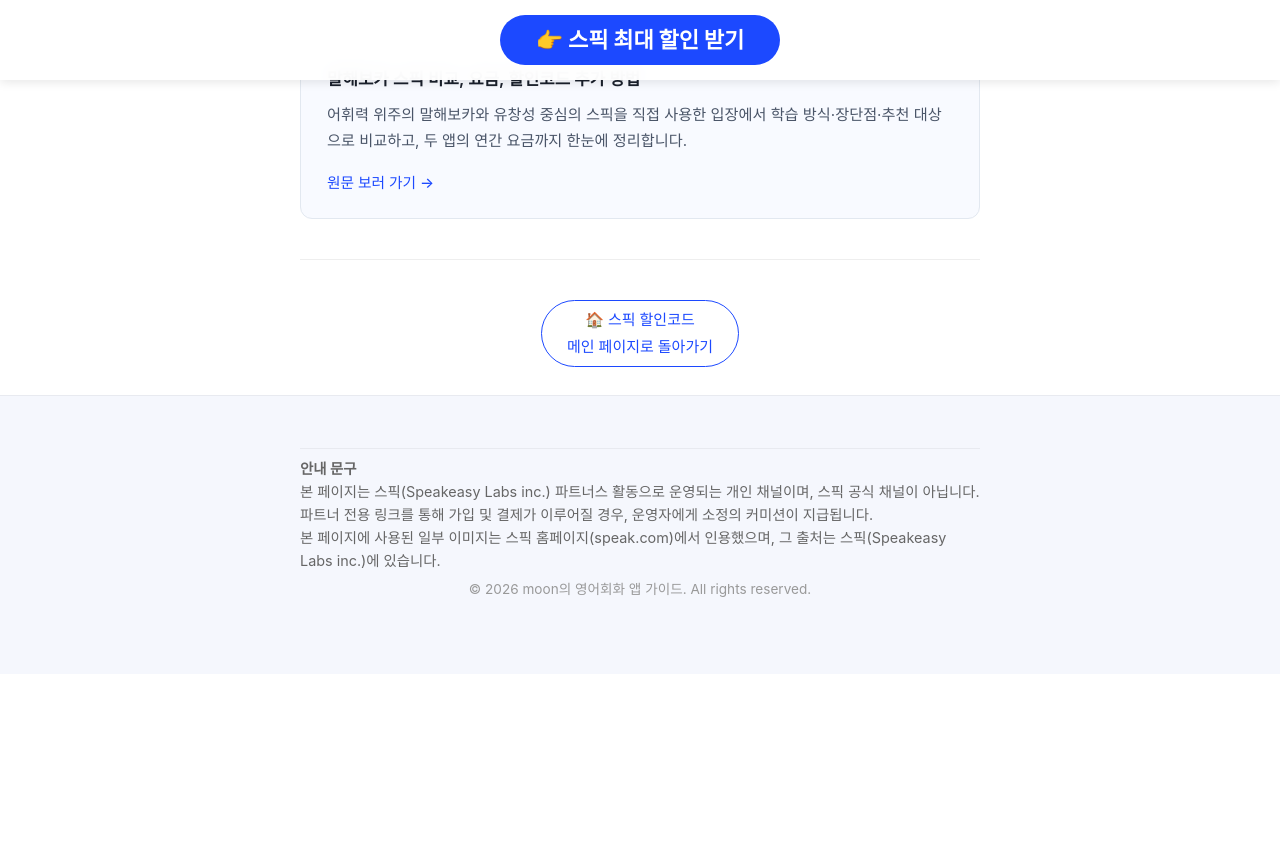
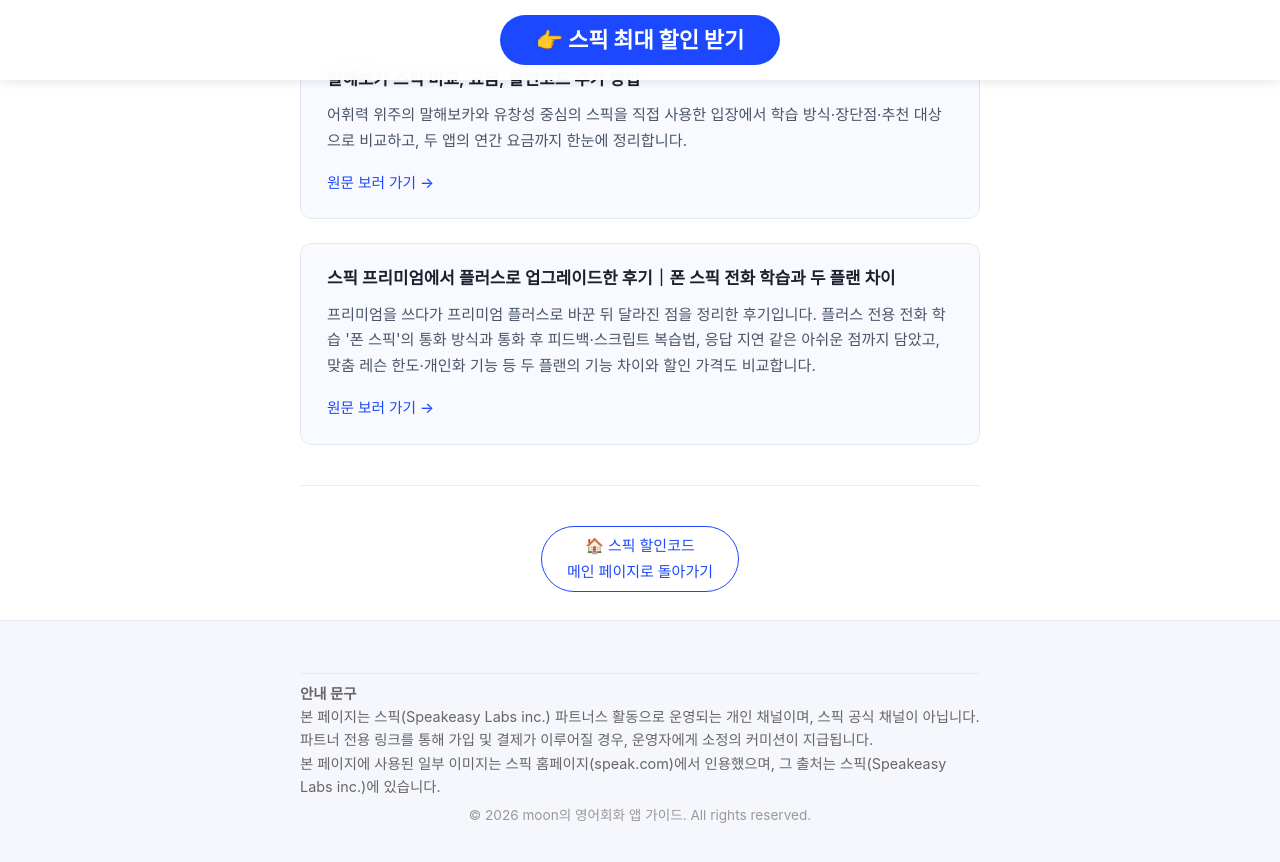
Before and after one commit to kjsjdw/speak_event_page, a Jekyll site: the page built from reviews.md, in a window 1280 px wide and 900 px high, scrolled down 2727 px. Shown: the top 862 px of the window. Built offline with Jekyll 4.4.1, drawn with Linux system fonts in a browser that asks for light colours; some web fonts are replaced; before the commit the page ends 3401 px from its top, so only the background shows below that.

Commit message:
Add 프리미엄→플러스 업그레이드·폰 스픽 후기 card at bottom of reviews page
- reviews.md 맨 하단에 blog.naver.com/richungcy/224410558600 카드 추가
- sitemap.xml reviews lastmod → 2026-09-13

Co-Authored-By: Claude Opus 5 <noreply@anthropic.com>

```diff
--- a/reviews.md
+++ b/reviews.md
@@ -163,6 +163,20 @@ image: /content/images/reviews.jpg
   </a>
 </div>
 
+<div style="margin: 24px 0; padding: 22px 26px; background-color: #f8faff; border: 1px solid #e2e8f0; border-radius: 12px;">
+  <h3 style="margin: 0 0 10px 0; font-size: 1.05rem; line-height: 1.5;">
+    <a href="https://blog.naver.com/richungcy/224410558600" target="_blank" rel="noopener" style="color: #1a202c; text-decoration: none;">
+      스픽 프리미엄에서 플러스로 업그레이드한 후기｜폰 스픽 전화 학습과 두 플랜 차이
+    </a>
+  </h3>
+  <p style="color: #4a5568; line-height: 1.7; margin: 0 0 14px 0; font-size: 0.95rem;">
+    프리미엄을 쓰다가 프리미엄 플러스로 바꾼 뒤 달라진 점을 정리한 후기입니다. 플러스 전용 전화 학습 '폰 스픽'의 통화 방식과 통화 후 피드백·스크립트 복습법, 응답 지연 같은 아쉬운 점까지 담았고, 맞춤 레슨 한도·개인화 기능 등 두 플랜의 기능 차이와 할인 가격도 비교합니다.
+  </p>
+  <a href="https://blog.naver.com/richungcy/224410558600" target="_blank" rel="noopener" style="color: #1c49ff; font-size: 0.92rem; text-decoration: none; font-weight: 500;">
+    원문 보러 가기 →
+  </a>
+</div>
+
 <hr style="border: 0; border-top: 1px solid #eee; margin: 40px 0;">
 
 <div style="text-align: center; margin-top: 30px;">
--- a/sitemap.xml
+++ b/sitemap.xml
@@ -19,7 +19,7 @@
   </url>
   <url>
     <loc>https://speaksale.kr/reviews/</loc>
-    <lastmod>2026-09-01</lastmod>
+    <lastmod>2026-09-13</lastmod>
   </url>
   <url>
     <loc>https://speaksale.kr/how-to-use/</loc>
```
